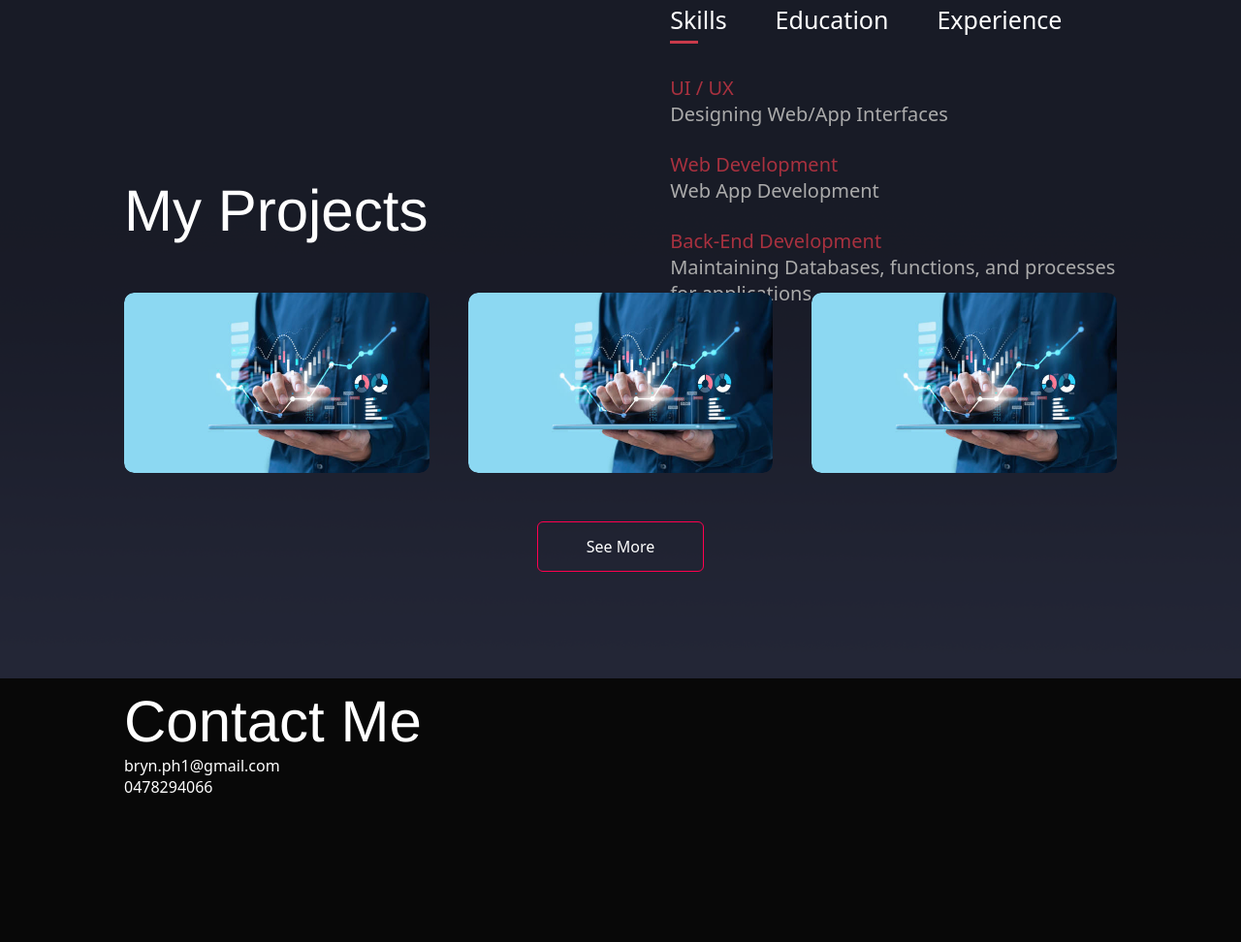
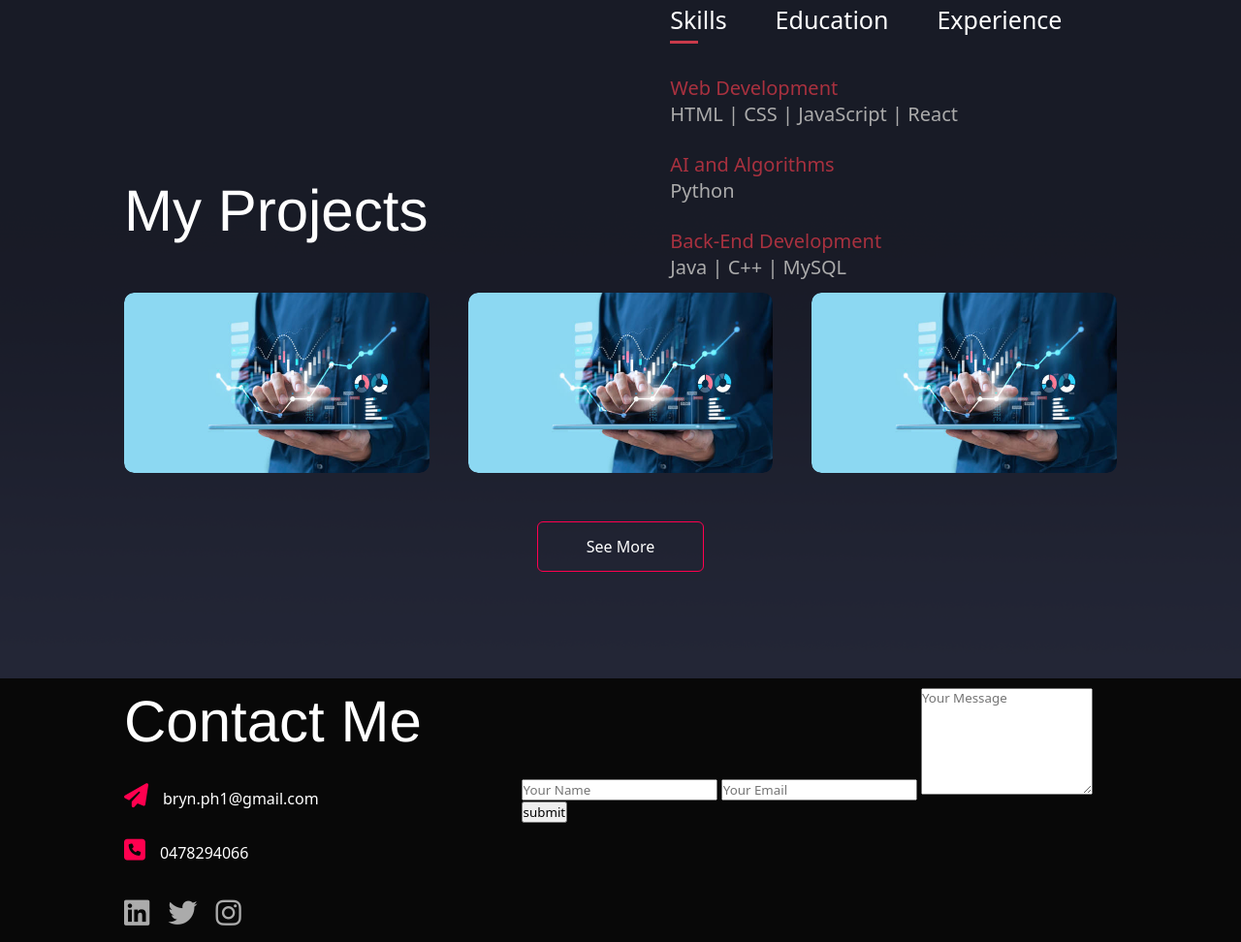
Before and after one commit to bryn-ph/github_portfolio, a plain HTML site: page index.html in a window 1280 px wide. Shown: the part 1477-2449 px from the top of the page at 97% size. Before the commit the page ends 2310 px from the top, so only its background shows below. Drawn offline with Linux system fonts and the light colour scheme.

Commit message:
Added base contact section

```diff
--- a/index.html
+++ b/index.html
@@ -46,9 +46,9 @@
                 </div>
                 <div class="tab-contents active-tab" id="Skills">
                     <ul>
-                        <li><span>UI / UX</span><br>Designing Web/App Interfaces</li>
-                        <li><span>Web Development</span><br>Web App Development</li>
-                        <li><span>Back-End Development</span><br>Maintaining Databases, functions, and processes for applications</li>
+                        <li><span>Web Development</span><br>HTML | CSS | JavaScript | React</li>
+                        <li><span>AI and Algorithms</span><br>Python</li>
+                        <li><span>Back-End Development</span><br>Java | C++ | MySQL</li>
                     </ul>
                 </div>
                 <div class="tab-contents" id="Education">
@@ -60,8 +60,8 @@
                 </div>
                 <div class="tab-contents" id="Experience">
                     <ul>
-                        <li><span>2023 - Present</span><br>3D Model / Printing Consultant | Mawsons Concrete & Quarries</li>
-                        <li><span>2021 - Present</span><br> Games and Tech Salesperson | JB Hi-Fi</li>
+                        <li><span>2021 - Present</span><br>Games and Tech Salesperson | JB Hi-Fi</li>
+                        <li><span>2023 - 2024</span><br>3D Model / Printing Consultant | Mawsons Concrete & Quarries</li>
                     </ul>
                 </div>
             </div>
@@ -107,13 +107,22 @@
         <div class="row">
             <div class="contact-left">
                 <h1 class="sub-title">Contact Me</h1>
-                <p>bryn.ph1@gmail.com</p>
-                <p>0478294066</p>
+                <p><i class="fa-solid fa-paper-plane"></i>bryn.ph1@gmail.com</p>
+                <p><i class="fa-solid fa-square-phone"></i>0478294066</p>
                 <div id="social-icons">
-                    <a href=""></a>
+                    <a href="https://www.linkedin.com/in/bryn-phillips-19a335239/"><i class="fa-brands fa-linkedin"></i></a>
+                    <a href="https://twitter.com/bryn_ph"><i class="fa-brands fa-twitter"></i></a>
+                    <a href="https://www.instagram.com/bryn_ph/"><i class="fa-brands fa-instagram"></i></a>
                 </div>
             </div>
-            <div class="contact-right"></div>
+            <div class="contact-right">
+                <form>
+                    <input type="text" name="Name" placeholder="Your Name" required>
+                    <input type="email" name="Email" placeholder="Your Email" required>
+                    <textarea name="Message" rows="6" placeholder="Your Message"></textarea>
+                    <button type="submit">submit</button>
+                </form>
+            </div>
         </div>
     </div>
 </div>
@@ -124,7 +133,7 @@
         document.getElementById("preloader").style.display = 'none';
     }
     window.addEventListener("load", function () {
-        setTimeout(closepreloader, 1000);
+        setTimeout(closepreloader, 500);
     });
 </script>
 
--- a/style.css
+++ b/style.css
@@ -244,3 +244,33 @@ nav ul li a:hover::after{
 .btn:hover{
     background: #ff004f
 }
+/* --------------------------contact -------------------------- */
+.contact-left{
+    flex-basis: 35%;
+}
+.contact-right{
+    flex-basis: 60%;
+}
+.contact-left p{
+    margin-top: 30px;
+}
+.contact-left p i{
+    color: #ff004f;
+    margin-right: 15px;
+    font-size: 25px;
+}
+#social-icons {
+    margin-top: 30px;
+}
+#social-icons a{
+    text-decoration: none;
+    font-size: 30px;
+    margin-right: 15px;
+    color: #ababab;
+    display: inline-block;
+    transition: transform 0.5s;
+}
+#social-icons a:hover{
+    color: #ff004f;
+    transform: translateY(-5px);
+}
```
